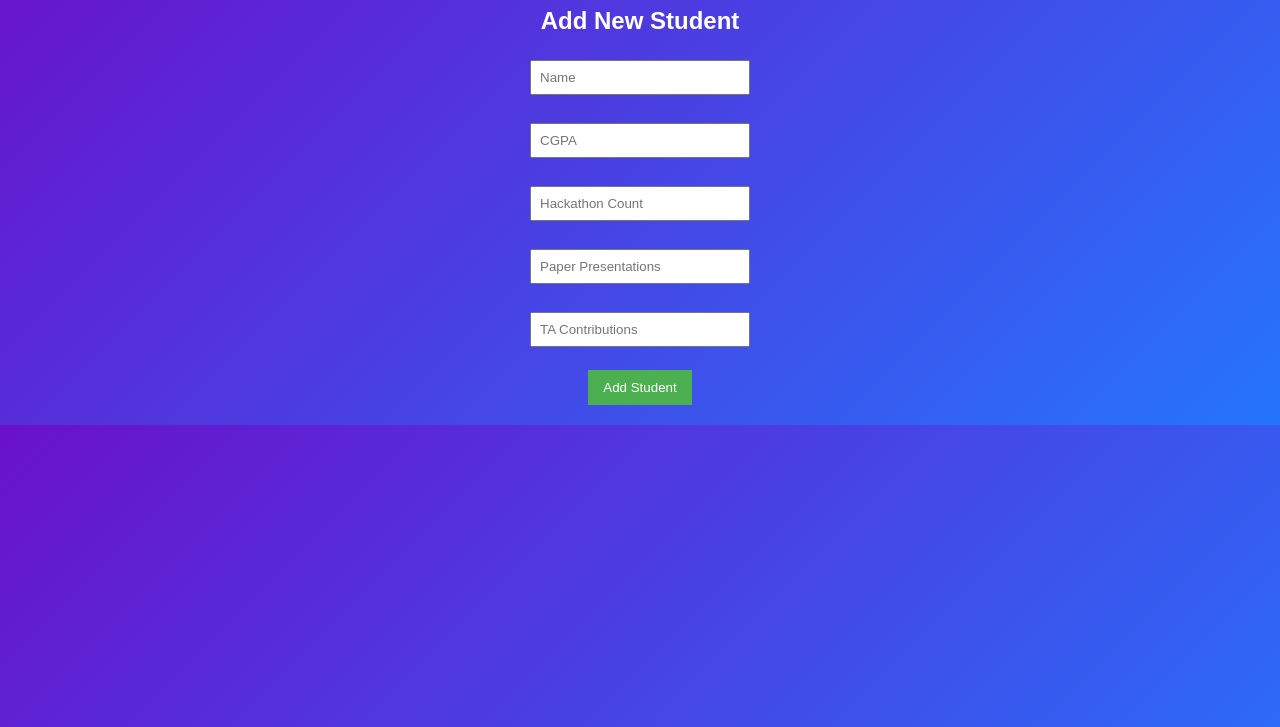
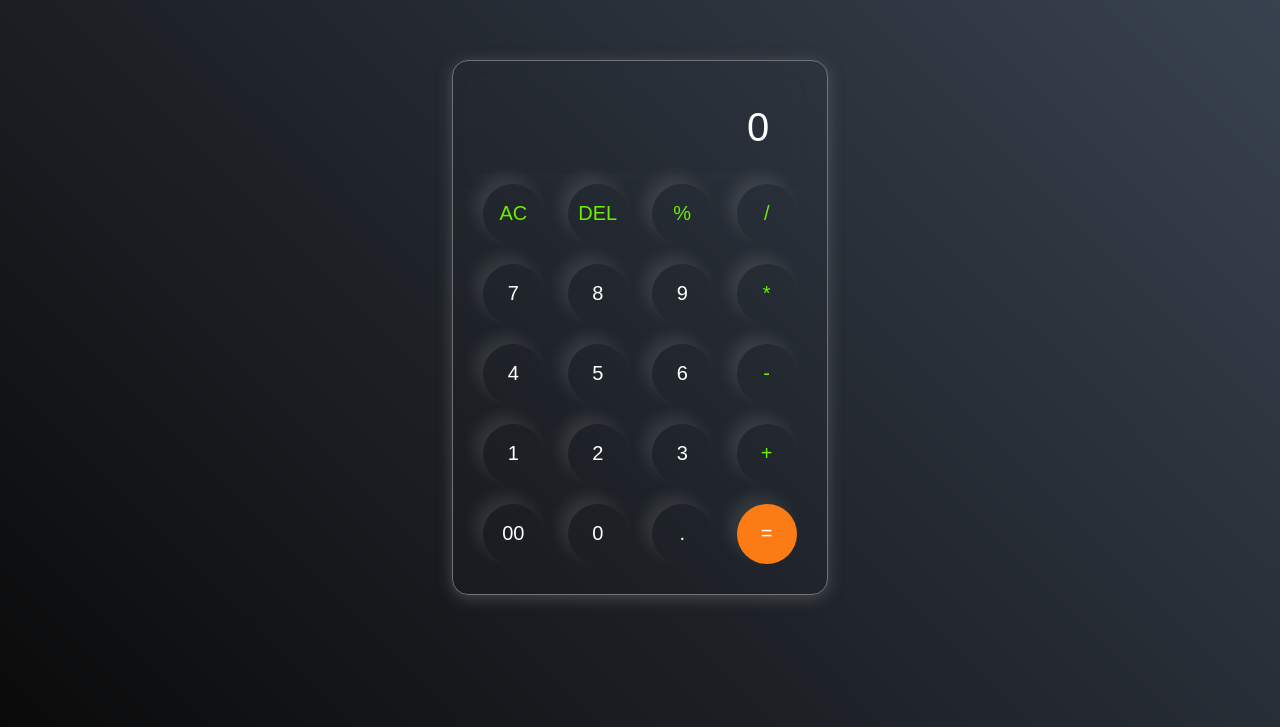
Before and after one commit to BharathiTech7/CalcCraft, a plain HTML site: page index.html in a window 1280 px wide. Shown: the part 73-800 px from the top of the page. Drawn offline with Linux system fonts and the light colour scheme; no server answers.

Commit message:
Update index.html
new commit

```diff
--- a/index.html
+++ b/index.html
@@ -1,126 +1,47 @@
 <!DOCTYPE html>
 <html lang="en">
 <head>
-  <meta charset="UTF-8">
-  <meta name="viewport" content="width=device-width, initial-scale=1.0">
-  <title>Best Performing Student Recognition</title>
-  <style>
-    /* Add simple styling */
-    h1,h2{
-text-align: center;
-    }
-    body {
-      font-family: Arial, sans-serif;
-      margin: 20px;
-      background: linear-gradient(135deg, #6a11cb 0%, #2575fc 100%); /* Blue gradient */
-  color: white; /* White text on gradient background */
-
-    }
-    .form-container {
-      margin-bottom: 20px;
-    }
-    input {
-      padding: 8px;
-      margin: 5px;
-      width: 200px;
-    }
-    button {
-      padding: 10px 15px;
-      background-color: #4CAF50;
-      color: white;
-      border: none;
-      cursor: pointer;
-    }
-    button:hover {
-      background-color: #45a049;
-    }
-    ul {
-      list-style-type: none;
-      padding: 0;
-    }
-    li {
-      margin: 5px 0;
-    }
-   .form-container{
-        display:flex;
-       align-items: center;
-        flex-direction: column;
-
-    }
-  </style>
+    <meta charset="UTF-8">
+    <meta name="viewport" content="width=device-width, initial-scale=1.0">
+    <title>Calculater</title>
+    <link rel="stylesheet" href="styles.css">
 </head>
 <body>
 
-  <h1>Top Students</h1>
-  <ul id="student-list">
-    <!-- Top students will be displayed here -->
-  </ul>
+        <div class="calculator">
+            <input type="text" placeholder="0" id="inputBox">
+        <div>
+            <button class="operator">AC</button>
+            <button class="operator">DEL</button>
+            <button class="operator">%</button>
+            <button class="operator">/</button>
+        </div>
+        <div>
+            <button>7</button>
+            <button>8</button>
+            <button>9</button>
+            <button class="operator">*</button>
+        </div>
+        <div>
+            <button>4</button>
+            <button>5</button>
+            <button>6</button>
+            <button class="operator">-</button>
+        </div>
+        <div>
+            <button>1</button>
+            <button>2</button>
+            <button>3</button>
+            <button class="operator">+</button>
+        </div>
+        <div>
+            <button>00</button>
+            <button>0</button>
+            <button>.</button>
+            <button class="equalbt">=</button>
+        </div>
+        </div>
 
-  <h2>Add New Student</h2>
-  <div class="form-container">
-    <input type="text" id="name" placeholder="Name" required><br>
-    <input type="number" id="cgpa" placeholder="CGPA" required step="0.01"><br>
-    <input type="number" id="hackathon-count" placeholder="Hackathon Count" required><br>
-    <input type="number" id="paper-presentations" placeholder="Paper Presentations" required><br>
-    <input type="number" id="ta-contributions" placeholder="TA Contributions" required><br>
-    <button onclick="addStudent()">Add Student</button>
-  </div>
-
-  <script>
-    // Function to fetch top students from the backend
-    async function fetchTopStudents() {
-      try {
-        const response = await fetch('http://localhost:5000/rank_students');
-        const students = await response.json();
-        displayTopStudents(students);
-      } catch (error) {
-        console.error('Error fetching top students:', error);
-      }
-    }
-
-    // Function to display the top students in the list
-    function displayTopStudents(students) {
-      const studentList = document.getElementById('student-list');
-      studentList.innerHTML = ''; // Clear the list before adding new items
-      students.forEach((student, index) => {
-        const li = document.createElement('li');
-        li.textContent = `${student.name} - Rank: ${index + 1}, Score: ${student.score.toFixed(2)}`;
-        studentList.appendChild(li);
-      });
-    }
-
-    // Function to add a new student
-    async function addStudent() {
-      const name = document.getElementById('name').value;
-      const cgpa = parseFloat(document.getElementById('cgpa').value);
-      const hackathonCount = parseInt(document.getElementById('hackathon-count').value);
-      const paperPresentations = parseInt(document.getElementById('paper-presentations').value);
-      const taContributions = parseInt(document.getElementById('ta-contributions').value);
-
-      const newStudent = {
-        name,
-        cgpa,
-        hackathon_count: hackathonCount,
-        paper_presentations: paperPresentations,
-        ta_contributions: taContributions
-      };
-
-      try {
-        await fetch('http://localhost:5000/add_student', {
-          method: 'POST',
-          headers: {
-            'Content-Type': 'application/json',
-          },
-          body: JSON.stringify(newStudent),
-        });
-        fetchTopStudents(); // Refresh the student list after adding a new student
-      } catch (error) {
-        console.error('Error adding student:', error);
-      }
-    }
-
-    // Initial fetch to display top students
-    fetchTopStudents();
-  </script>
+    <script src="script.js"></script>
 </body>
 </html>
```
